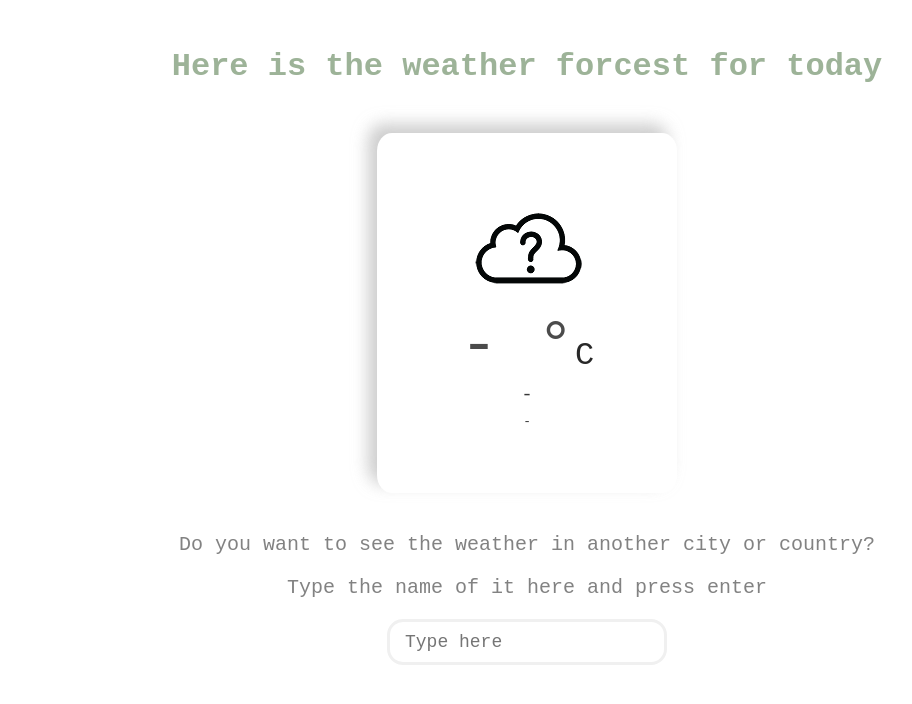
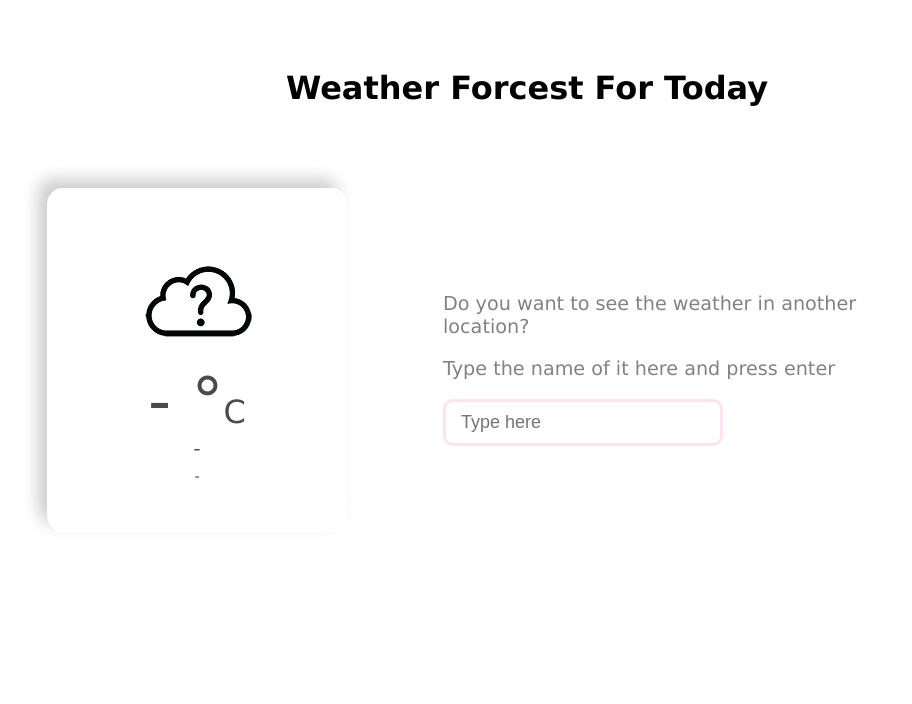
Before and after one commit to Kristbjorgosk/API, a website: page index.html in a window 1280 px wide. Shown: the whole page, without its empty margins (113-1025 px from the left). Drawn offline with Linux system fonts and the light colour scheme.

Commit message:
fixing the input

```diff
--- a/app.js
+++ b/app.js
@@ -26,7 +26,7 @@ function setPosition(position) {
   getWeather(latitude, longitude);
 }
 
-// errir message if there is a problem with the geolocation service
+// error message if there is a problem with the geolocation service
 function showError(error) {
   notificationElement.style.display = "block";
   notificationElement.innerHTML = `<p> ${error.message} </p>`;
--- a/index.html
+++ b/index.html
@@ -9,11 +9,9 @@
 </head>
 
 <body>
-    <h1>Here is the weather forcest for today</h1>
+    <h1>Weather Forcest For Today</h1>
+    <div class="main">
         <div class="container">
-        <div class="app-title">
-            <p></p>
-        </div>
             <div class="notification"></div>
             <div class="weather-container" id="weather">
                 <div class="weather-icon">
@@ -31,9 +29,10 @@
             </div>
         </div>
         <div class="new-location">
-        <p> Do you want to see the weather in another city or country?</p>
+            <p> Do you want to see the weather in another location?</p>
             <p>Type the name of it here and press enter</p>
             <input type="text" autocomplete="off" class="search-box" placeholder="Type here">
+        </div>
     </div>
     <script src="app.js"></script>
 
--- a/style.css
+++ b/style.css
@@ -1,80 +1,75 @@
 * {
     box-sizing: border-box;
-}
-
-h1 {
-    margin-top: 3rem;
-    margin-bottom: 3rem;
-    text-align: center;
-    font-family: 'Syne Mono', monospace;
-    color: rgb(157, 179, 152);
-}
-
-.new-location {
-    margin-top: 2.5rem;
-    margin-bottom: 3rem;
-    text-align: center;
-    font-family: 'Syne Mono', monospace;
-    font-size: 20px;
-    color: rgb(130, 130, 130);
-}
-
-
-.search-box {
-    font-size: 18px;
-    font-family: 'Syne Mono', monospace;
-    width: 100%;
-    max-width: 280px;
-    padding: 10px 15px;
-    border: none;
-    outline: none;
-    background-color: #ffffff;
-    border-radius: 16px;
-    border: 3px solid rgb(240, 240, 240);
-    color: #575757;
-    font-weight: 300;
-    transition: 0.2s ease-out;
 }
 
 body {
     margin: 0;
     background-color: #ffffff;
     max-width: 120vh;
-    display: block;
     margin-left: auto;
     margin-right: auto;
     width: 80%;
+    font-family: 'Lucida Sans', 'Lucida Sans Regular', 'Lucida Grande', 'Lucida Sans Unicode', Geneva, Verdana, sans-serif;
 }
 
-/* weather app */
+.main {
+    display: flex;
+    flex-direction: row;
+    justify-content: space-around;
+    align-items: center;
+}
 
+@media (max-width: 800px) {
+    .main {
+        flex-direction: column;
+        text-align: center;
+    }
+}
+
+h1 {
+    padding: 3rem 0 3rem 0;
+    text-align: center;
+    color: rgb(0, 0, 0);
+}
+
+.new-location {
+    text-align: left;
+    font-size: 1.2em;
+    color: rgb(130, 130, 130);
+    padding: 10%;
+}
+
+.search-box {
+    font-size: 18px;
+    width: 100%;
+    max-width: 280px;
+    padding: 10px 15px;
+    border-radius: 10px;
+    outline: none;
+    border: 3px solid rgba(252, 205, 227, 0.568);
+    color: #575757;
+}
+
+@media (max-width: 800px) {
+    .new-location {
+        text-align: center;
+    }
+}
+
+/*  styles for the weather card */
 .container {
+    color: #4b4b4b;
     width: 300px;
-    background-color: rgb(255, 255, 255);
-    font-family: 'Syne Mono', monospace;
     display: block;
     margin: 0 auto;
+    text-align: center;
     border-radius: 5%;
-    padding-bottom: 50px;
+    padding: 5% 0 5% 0;
     box-shadow: -9px -9px 16px rgba(172, 172, 172, 0.6);
 }
 
-.app-title {
-    width: 300px;
-    height: 50px;
-    border-radius: 10px 10px 0 0;
-}
-
-.app-title p {
-    text-align: center;
-    padding: 15px;
-    margin: 0 auto;
-    font-size: 1.2em;
-    color: #373737;
-}
-
 .notification {
-    background-color: #590000;
+    background-color: #930000;
     display: none;
 }
 
@@ -82,14 +77,7 @@ body {
     color: #ffffff;
     font-size: 1.2em;
     margin: 0;
-    text-align: center;
-    padding: 10px 0;
-}
-
-.weather-container {
-    width: 300px;
-    height: 260px;
-    background-color: #ffffff;
+    padding: 5% 0;
 }
 
 .weather-icon {
@@ -110,20 +98,17 @@ body {
 .temperature-value p {
     padding: 0;
     margin: 0;
-    color: #4b4b4b;
     font-size: 4em;
-    text-align: center;
     cursor: pointer;
 }
 
 .temperature-value p:hover {
     color: #000000;
     font-weight: 400;
-    font-size: 4.5em;
+    font-size: 4.2em;
 }
 
 .temperature-value span {
-    color: #282828;
     font-size: 0.5em;
 }
 
@@ -131,15 +116,11 @@ body {
     padding: 8px;
     margin: 0;
     margin-top: 5px;
-    color: #373737;
-    text-align: center;
     font-size: 1.2em;
 }
 
 .location p {
     margin: 0;
     padding: 0;
-    color: #373737;
-    text-align: center;
-    font-size: 0.8em;
+    font-size: 0.9em;
 }
```
Lines whose indentation alone changed are shown as unchanged.
